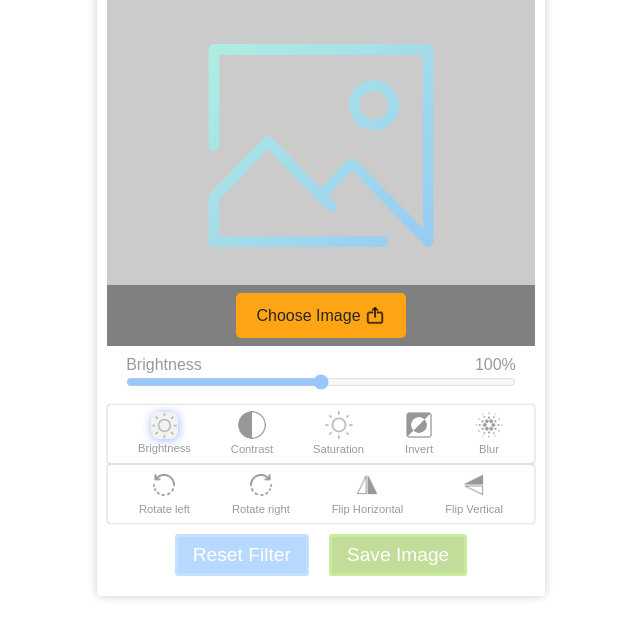
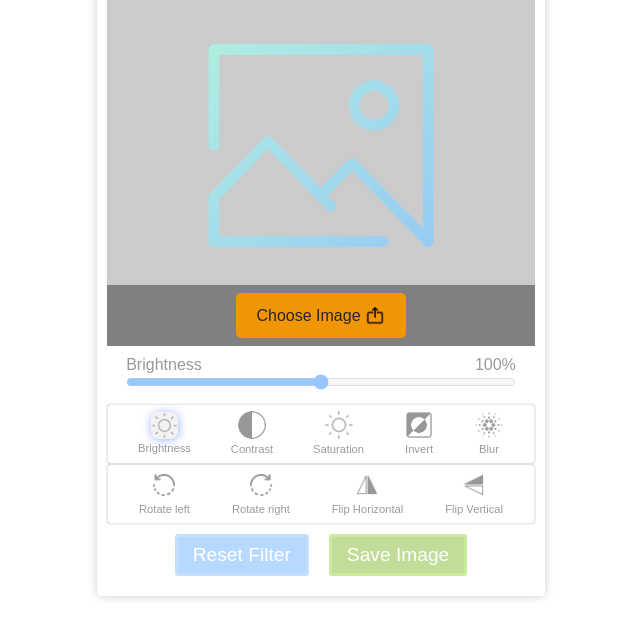
Before and after one commit to sandeep-codes/Photo-Editor, a plain HTML site: page index.html in a window 1280 px wide. In both pictures the pointer is over the button "Choose Image". Shown: the part 140-778 px from the top of the page, without its empty margins (319-959 px from the left). Drawn offline with Linux system fonts and the light colour scheme; a web font is replaced by a local one.

Commit message:
Update style.css

```diff
--- a/style.css
+++ b/style.css
@@ -64,6 +64,10 @@ body{
 .choose_img button img{
     width: 25px;
     padding: 3px 0 0 3px;
+}
+.choose_img button:hover {
+    background-color: rgb(240, 149, 3);
+    cursor: pointer;
 }
 .slider{
     width: 100%;
```
